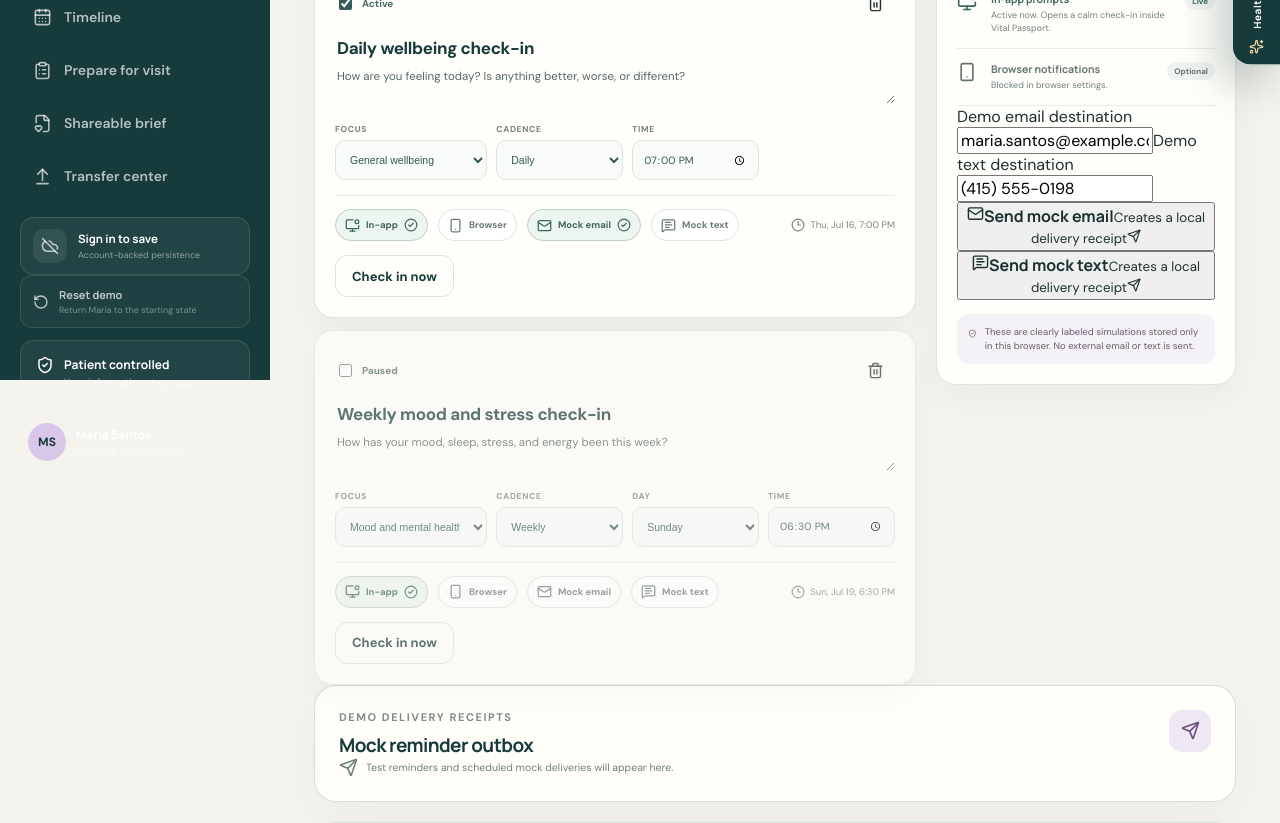
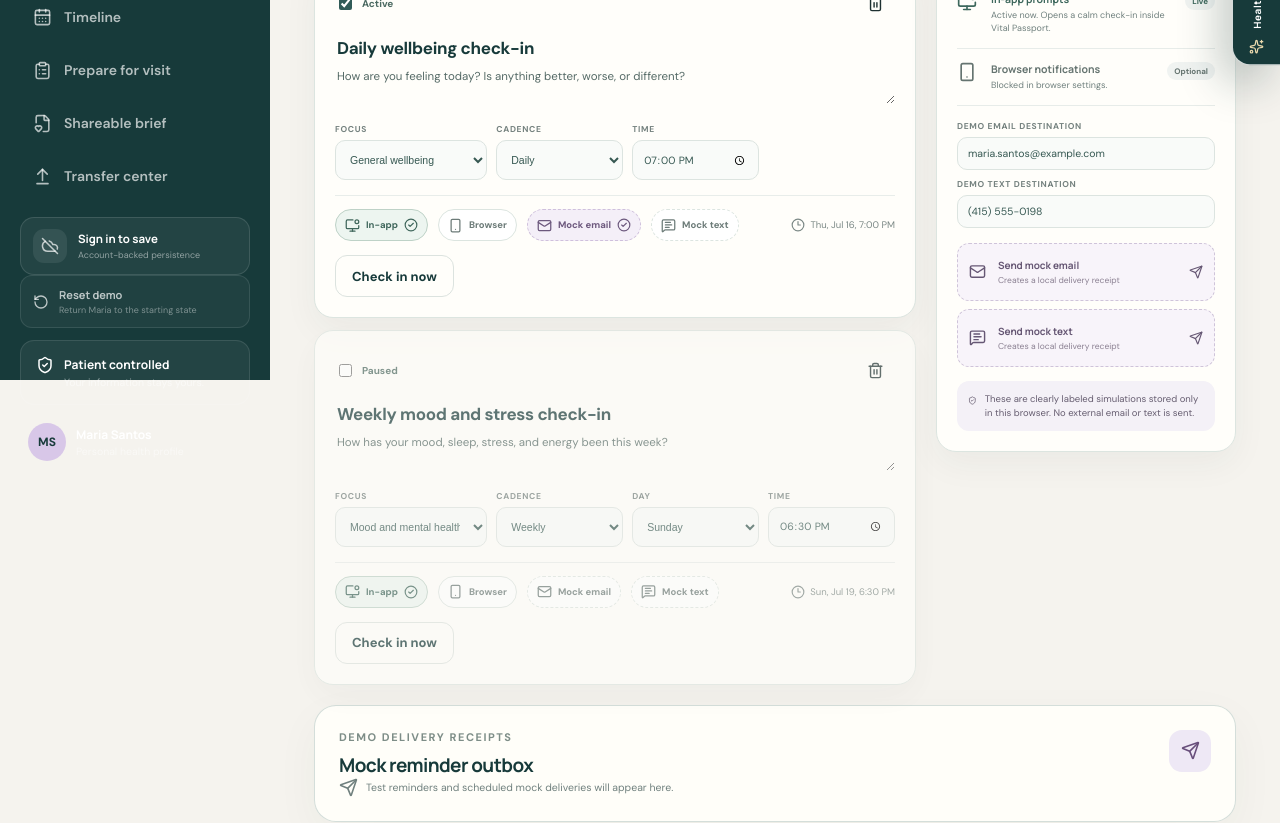
Before and after one commit to patricktran1/vitalpassport, a React (Vite) app: page /check-ins in a window 1280 px wide. Shown: the part 420-1243 px from the top of the page. Built offline with nearby package versions, Linux system fonts and the light colour scheme; no server answers.

Commit message:
Style mock reminder delivery controls

```diff
--- a/src/styles/voice-checkins.css
+++ b/src/styles/voice-checkins.css
@@ -31,6 +31,8 @@
 .delivery-chip { min-height:32px; display:inline-flex; align-items:center; gap:6px; padding:6px 9px; border:1px solid #dce5e0; border-radius:999px; background:white; color:#6c7b78; font-size:9.5px; font-weight:800; }
 button.delivery-chip { cursor:pointer; }
 .delivery-chip.active { color:#3f665b; border-color:#bed2c7; background:#edf5f0; }
+.delivery-chip.mock { border-style:dashed; }
+.delivery-chip.mock.active { color:#6c587d; border-color:#cfc0dc; background:#f4eff8; }
 .checkin-next-due { margin-left:auto; display:flex; align-items:center; gap:5px; color:#7b8885; font-size:9.5px; }
 .checkin-card-actions { margin-top:14px; }
 .checkin-card-actions small { color:#899491; font-size:9px; }
@@ -42,8 +44,17 @@ button.delivery-chip { cursor:pointer; }
 .delivery-option strong { font-size:10.5px; }
 .delivery-option span { margin-top:3px; color:var(--muted); font-size:9px; line-height:1.45; }
 .delivery-option em { padding:4px 7px; border-radius:999px; background:#f0f3f1; font-size:8px; font-style:normal; font-weight:800; white-space:nowrap; }
+.mock-contact-form { display:grid; gap:9px; margin:15px 0; }
+.mock-contact-form label>span { display:block; margin-bottom:5px; color:#75827f; font-size:8.5px; font-weight:800; text-transform:uppercase; letter-spacing:.08em; }
+.mock-contact-form input { width:100%; padding:9px 10px; border:1px solid #dce4e0; border-radius:10px; background:#f9fbf9; color:#365852; font-size:10.5px; }
+.mock-send-grid { display:grid; gap:8px; }
+.mock-send-grid>button { width:100%; min-height:58px; display:grid; grid-template-columns:20px 1fr auto; gap:9px; align-items:center; padding:10px 11px; border:1px dashed #cfc4d9; border-radius:12px; background:#f8f4fa; color:#665774; text-align:left; cursor:pointer; }
+.mock-send-grid>button:disabled { opacity:.45; cursor:not-allowed; }
+.mock-send-grid strong,.mock-send-grid small { display:block; }
+.mock-send-grid strong { font-size:10px; }
+.mock-send-grid small { margin-top:3px; color:#8b8092; font-size:8.5px; }
 .checkin-cloud-note { display:flex; gap:8px; align-items:flex-start; margin-top:14px; padding:11px; border-radius:12px; background:#f4f1f7; color:#665d70; font-size:9.5px; line-height:1.5; }
-.checkin-history-card { margin-top:20px; }
+.checkin-history-card,.mock-outbox-card { margin-top:20px; }
 .checkin-history-list { display:grid; gap:0; }
 .checkin-history-list>div { padding:13px 0; border-top:1px solid #e8edea; }
 .checkin-history-list span,.checkin-history-list strong,.checkin-history-list small { display:block; }
@@ -51,6 +62,14 @@ button.delivery-chip { cursor:pointer; }
 .checkin-history-list strong { margin-top:4px; font-size:11.5px; line-height:1.45; }
 .checkin-history-list small { margin-top:4px; color:#899491; font-size:9px; }
 .checkin-history-empty { display:flex; gap:8px; align-items:center; color:var(--muted); font-size:10.5px; }
+.mock-outbox-list { display:grid; }
+.mock-outbox-list article { display:grid; grid-template-columns:36px 1fr auto; gap:11px; align-items:start; padding:14px 0; border-top:1px solid #e8edea; }
+.mock-outbox-list article:first-child { border-top:0; }
+.mock-channel { width:34px; height:34px; display:grid; place-items:center; border-radius:11px; background:#f1ebf5; color:#6a5878; }
+.mock-outbox-list strong { display:block; font-size:10.5px; }
+.mock-outbox-list p { margin:4px 0; color:#5f716d; font-size:9.5px; line-height:1.5; white-space:pre-line; }
+.mock-outbox-list small { color:#899491; font-size:8.7px; }
+.mock-outbox-list em { padding:5px 7px; border-radius:999px; background:#f2eef5; color:#6c5d76; font-size:8px; font-style:normal; font-weight:800; white-space:nowrap; }
 
 .checkin-prompt-backdrop { position:fixed; inset:0; z-index:120; display:grid; place-items:center; padding:20px; background:rgba(18,39,38,.36); backdrop-filter:blur(4px); }
 .checkin-prompt { width:min(620px,100%); overflow:hidden; border:1px solid rgba(255,255,255,.8); border-radius:24px; background:#fffefa; box-shadow:0 30px 100px rgba(18,43,41,.28); }
@@ -88,6 +107,8 @@ button.delivery-chip { cursor:pointer; }
   .checkin-prompt-actions { display:grid; grid-template-columns:1fr; }
   .checkin-prompt-actions .button { width:100%; }
   .checkin-next-due { width:100%; margin-left:0; }
+  .mock-outbox-list article { grid-template-columns:34px 1fr; }
+  .mock-outbox-list em { grid-column:2; width:max-content; }
 }
 @media (prefers-reduced-motion:reduce) {
   .voice-input-button.listening { animation:none; }
```
